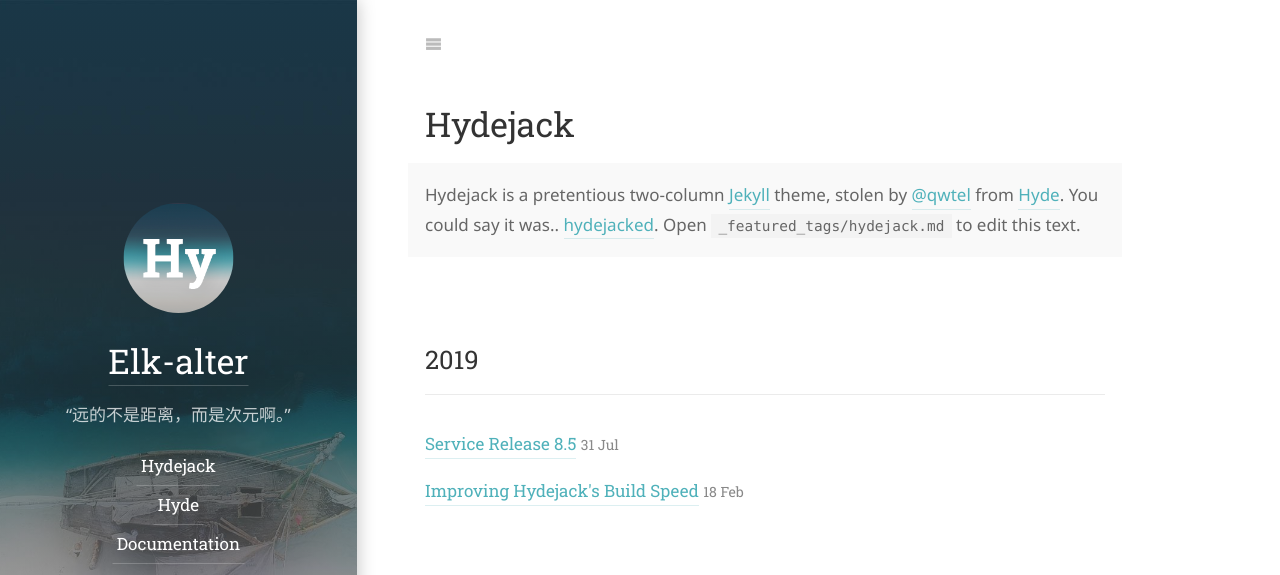
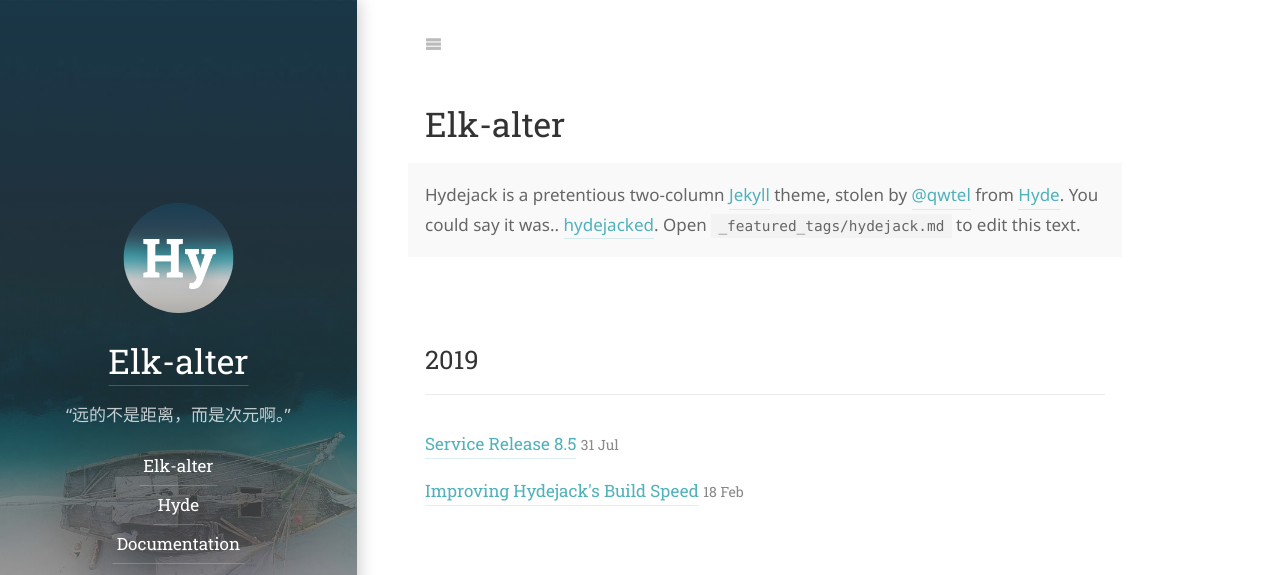
Before and after one commit to elk-alter/elk-alter.github.io, a Jekyll site: the page built from _featured_categories/elk-alter.md, in a window 1280 px wide. Shown: the top 575 px of the page. Built offline with Jekyll 4.4.1, drawn with Linux system fonts in a browser that asks for light colours; some web fonts are replaced.

Commit message:
技术调整

```diff
--- a/_config.yml
+++ b/_config.yml
@@ -12,7 +12,7 @@ url:                   https://elk-alter.github.io
 # Use the empty string '' otherwise.
 # For GitHub project sites, this is usually the name of the project,
 # e.g. `/hydejack`.
-baseurl:               '/elk-alter'
+baseurl:               '/'
 
 # Language of your content in 2-letter code, e.g.: en, de.
 # You may also provide a location, e.g.: en-us, de_AT.
@@ -48,8 +48,8 @@ author:
 
 # Add links to the sidebar.
 menu:
-  - title:             Hydejack
-    url:               /hydejack/
+  - title:             Elk-alter
+    url:               /elk-alter/
   - title:             Hyde
     url:               /hyde/
   - title:             Documentation
--- a/_featured_categories/hydejack.md
+++ b/_featured_categories/elk-alter.md
@@ -1,7 +1,7 @@
 ---
 layout: list
-title: Hydejack
-slug: hydejack
+title: Elk-alter
+slug: elk-alter
 menu: true
 order: 1
 description: >
```
Also changed, not shown: Gemfile.lock, elk-alter/_posts/2016-03-08-introducing-hydejack.md (renamed from hydejack/_posts/2016-03-08-introducing-hydejack.md), elk-alter/_posts/2016-08-30-social-media-impocalypse.md (renamed from hydejack/_posts/2016-08-30-social-media-impocalypse.md), elk-alter/_posts/2016-09-17-the-fast-one.md (renamed from hydejack/_posts/2016-09-17-the-fast-one.md), elk-alter/_posts/2017-05-03-javascripten.md (renamed from hydejack/_posts/2017-05-03-javascripten.md), elk-alter/_posts/2017-06-06-third-party-scripts.md (renamed from hydejack/_posts/2017-06-06-third-party-scripts.md), elk-alter/_posts/2017-06-21-related-projects-and-data-tables.md (renamed from hydejack/_posts/2017-06-21-related-projects-and-data-tables.md), elk-alter/_posts/2017-07-27-better-gem-support.md (renamed from hydejack/_posts/2017-07-27-better-gem-support.md), elk-alter/_posts/2017-11-17-hydejacks-new-design.md (renamed from hydejack/_posts/2017-11-17-hydejacks-new-design.md), elk-alter/_posts/2017-11-23-example-content-ii.md (renamed from hydejack/_posts/2017-11-23-example-content-ii.md), elk-alter/_posts/2018-06-01-example-content-iii.md (renamed from hydejack/_posts/2018-06-01-example-content-iii.md), elk-alter/_posts/2018-06-30-introducing-hydejack-8.md (renamed from hydejack/_posts/2018-06-30-introducing-hydejack-8.md), elk-alter/_posts/2018-09-01-introducing-dark-mode.md (renamed from hydejack/_posts/2018-09-01-introducing-dark-mode.md), elk-alter/_posts/2019-02-18-improving-site-build-speed.md (renamed from hydejack/_posts/2019-02-18-improving-site-build-speed.md), 1 more files.
